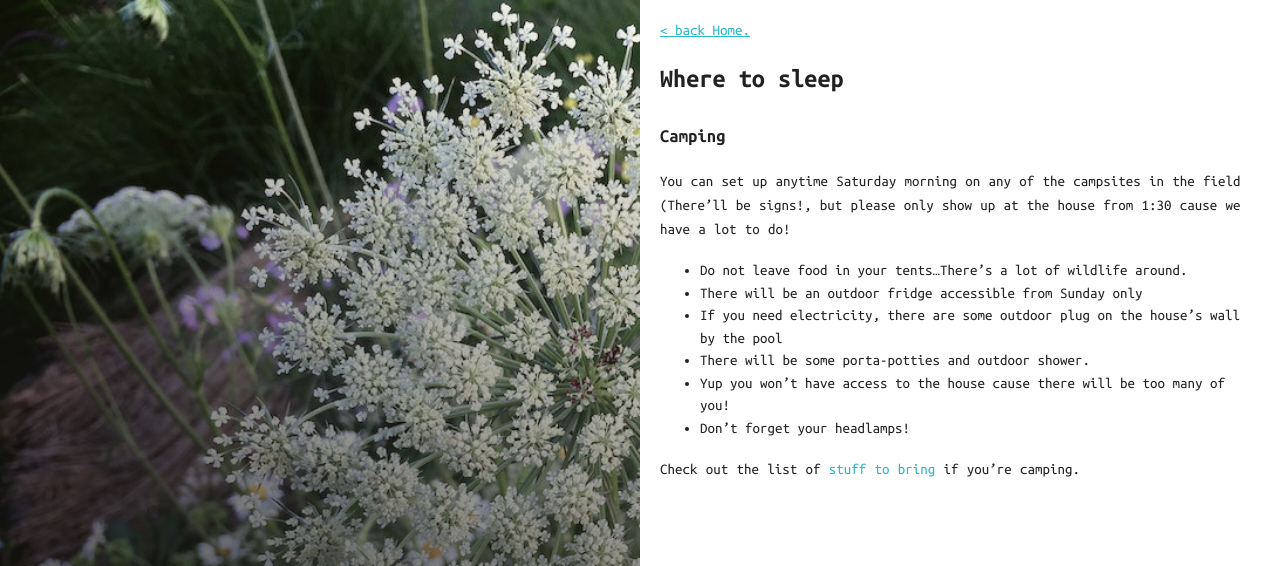
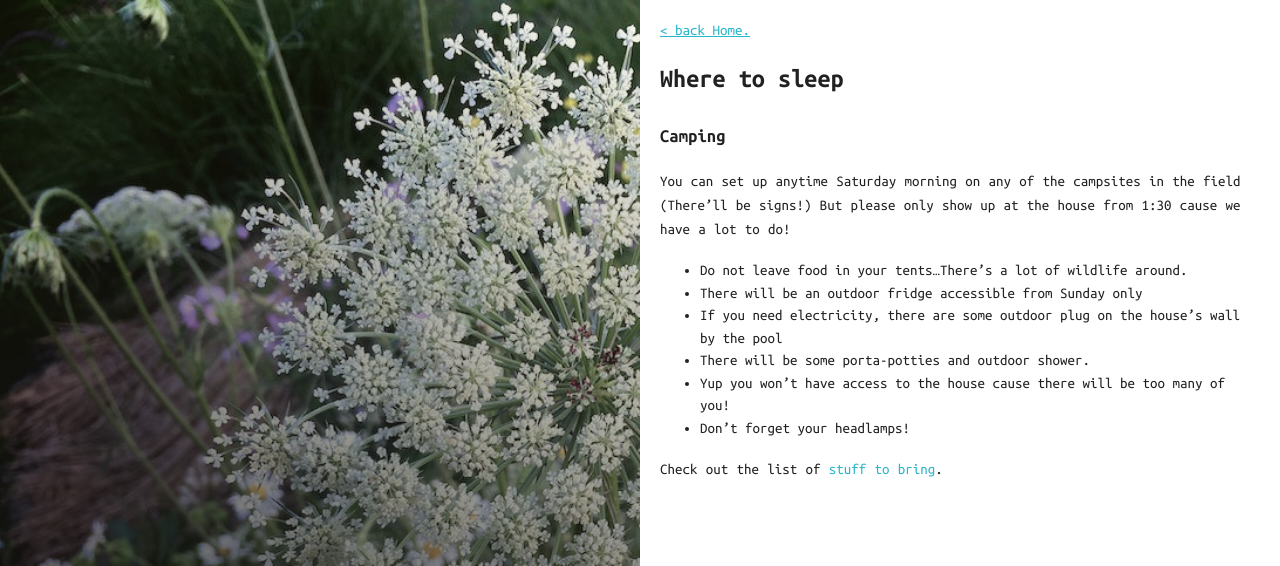
Before and after one commit to kevwalsh/carota, a Jekyll site: the page built from _posts/2016-01-05-where-to-sleep.md, in a window 1280 px wide. Shown: the top 566 px of the page. Built offline with Jekyll 4.4.1, drawn with Linux system fonts in a browser that asks for light colours.

Commit message:
Update 2016-01-05-where-to-sleep.md

```diff
--- a/_posts/2016-01-05-where-to-sleep.md
+++ b/_posts/2016-01-05-where-to-sleep.md
@@ -13,7 +13,7 @@ image:
 
 #### Camping
 
-You can set up anytime Saturday morning on any of the campsites in the field (There'll be signs!, but please only show up at the house from 1:30 cause we have a lot to do!
+You can set up anytime Saturday morning on any of the campsites in the field (There'll be signs!) But please only show up at the house from 1:30 cause we have a lot to do!
 
 * Do not leave food in your tents...There's a lot of wildlife around.
 * There will be an outdoor fridge accessible from Sunday only
@@ -23,4 +23,4 @@ You can set up anytime Saturday morning on any of the campsites in the field (Th
 * Don't forget your headlamps!
 
 
-Check out the list of [stuff to bring](/what-to-bring) if you're camping.
+Check out the list of [stuff to bring](/what-to-bring).
```
